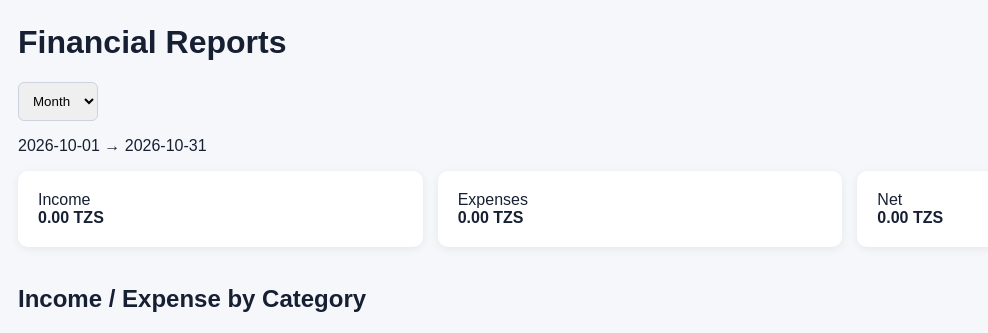
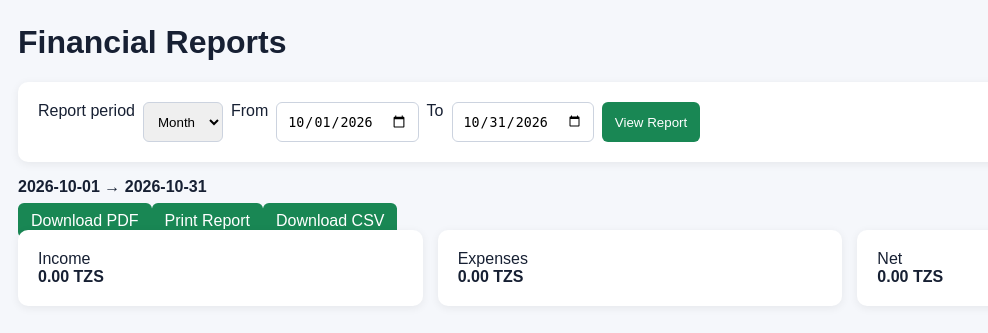
Before and after one commit to apexprintssupply-ai/MTW-ERP, a Flask app: page /reports in a window 1280 px wide. Shown: the part 47-380 px from the top of the page, without its empty margins (0-988 px from the left). Run offline with Flask 3, Linux system fonts and the light colour scheme; the visitor is signed in with stand-in values (Sample User, id 1).

Commit message:
MTW_ERP_V4_COMPLETE

```diff
--- a/app.py
+++ b/app.py
@@ -21,7 +21,7 @@ class User(db.Model):
     id=db.Column(db.Integer,primary_key=True); username=db.Column(db.String(80),unique=True,nullable=False)
     password_hash=db.Column(db.String(255),nullable=False); role=db.Column(db.String(40),default='Accounts Officer')
 class Company(db.Model):
-    id=db.Column(db.Integer,primary_key=True); name=db.Column(db.String(160),default='MTW'); address=db.Column(db.String(255)); phone=db.Column(db.String(80)); email=db.Column(db.String(120)); tin=db.Column(db.String(80)); vrn=db.Column(db.String(80)); logo=db.Column(db.String(255)); invoice_prefix=db.Column(db.String(20),default='INV')
+    id=db.Column(db.Integer,primary_key=True); name=db.Column(db.String(160),default='B & I Metal and Timber Works Co. Ltd'); address=db.Column(db.String(255)); phone=db.Column(db.String(80)); email=db.Column(db.String(120)); tin=db.Column(db.String(80)); vrn=db.Column(db.String(80)); logo=db.Column(db.String(255)); stamp=db.Column(db.String(255)); invoice_prefix=db.Column(db.String(20),default='INV')
 class Project(db.Model):
     id=db.Column(db.Integer,primary_key=True); code=db.Column(db.String(40),unique=True,nullable=False); name=db.Column(db.String(160),nullable=False); client=db.Column(db.String(160)); location=db.Column(db.String(160)); start_date=db.Column(db.Date,default=date.today); end_date=db.Column(db.Date); status=db.Column(db.String(30),default='Active'); contract_amount=db.Column(db.Numeric(14,2),default=0); notes=db.Column(db.Text)
     workers=db.relationship('ProjectWorker',backref='project',cascade='all, delete-orphan'); materials=db.relationship('Material',backref='project',cascade='all, delete-orphan'); invoices=db.relationship('Invoice',backref='project')
@@ -190,7 +190,7 @@ def invoices(): return render_template('invoices.html',invoices=Invoice.query.or
 @app.route('/invoices/new',methods=['GET','POST'])
 def invoice_new():
     if request.method=='POST':
-        c=company() or Company(name='MTW');
+        c=company() or Company(name='B & I Metal and Timber Works Co. Ltd');
         if not c.id: db.session.add(c); db.session.flush()
         num=f"{c.invoice_prefix or 'INV'}-{date.today().strftime('%Y%m%d')}-{Invoice.query.count()+1:04d}"
         inv=Invoice(number=num,project_id=int(request.form['project_id']) if request.form.get('project_id') else None,customer=request.form['customer'],issue_date=datetime.strptime(request.form['issue_date'],'%Y-%m-%d').date(),due_date=datetime.strptime(request.form['due_date'],'%Y-%m-%d').date() if request.form.get('due_date') else None,tax_rate=Decimal(request.form.get('tax_rate') or 0),notes=request.form.get('notes'))
@@ -222,24 +222,74 @@ def invoice_download(iid):
         pdf.drawString(20*mm,y,it.description[:55]); pdf.drawRightString(w-85*mm,y,f'{it.quantity:g}'); pdf.drawRightString(w-55*mm,y,f'{money(it.rate):,.2f}'); pdf.drawRightString(w-20*mm,y,f'{money(it.amount):,.2f}'); y-=6*mm
     y-=5*mm; pdf.drawRightString(w-20*mm,y,f'Subtotal: {sub:,.2f}'); y-=6*mm; pdf.drawRightString(w-20*mm,y,f'Tax: {tax:,.2f}'); y-=6*mm; pdf.setFont('Helvetica-Bold',10); pdf.drawRightString(w-20*mm,y,f'TOTAL TZS: {total:,.2f}'); pdf.save(); buf.seek(0); return send_file(buf,mimetype='application/pdf',as_attachment=True,download_name=f'{inv.number}.pdf')
 
+def report_range():
+    p=request.args.get('period','month')
+    s,e=period_dates(p)
+    if request.args.get('start'):
+        s=datetime.strptime(request.args['start'],'%Y-%m-%d').date()
+    if request.args.get('end'):
+        e=datetime.strptime(request.args['end'],'%Y-%m-%d').date()
+    return p,s,e
+
+def report_data(s,e):
+    inc,exp=totals(s,e)
+    bycat=db.session.query(Transaction.txn_type,Transaction.category,db.func.sum(Transaction.amount)).filter(Transaction.txn_date.between(s,e)).group_by(Transaction.txn_type,Transaction.category).order_by(Transaction.txn_type,Transaction.category).all()
+    byproj=db.session.query(Project.name,db.func.coalesce(db.func.sum(Transaction.amount),0)).join(Transaction,Transaction.project_id==Project.id).filter(Transaction.txn_date.between(s,e),Transaction.txn_type=='Expense').group_by(Project.name).order_by(Project.name).all()
+    rows=Transaction.query.filter(Transaction.txn_date.between(s,e)).order_by(Transaction.txn_date,Transaction.id).all()
+    return inc,exp,bycat,byproj,rows
+
 @app.route('/reports')
 def reports():
-    p=request.args.get('period','month'); s,e=period_dates(p); inc,exp=totals(s,e); bycat=db.session.query(Transaction.txn_type,Transaction.category,db.func.sum(Transaction.amount)).filter(Transaction.txn_date.between(s,e)).group_by(Transaction.txn_type,Transaction.category).order_by(Transaction.txn_type).all(); byproj=db.session.query(Project.name,db.func.coalesce(db.func.sum(Transaction.amount),0)).join(Transaction,Transaction.project_id==Project.id).filter(Transaction.txn_date.between(s,e),Transaction.txn_type=='Expense').group_by(Project.name).all(); return render_template('reports.html',period=p,start=s,end=e,income=inc,expense=exp,balance=inc-exp,bycat=bycat,byproj=byproj)
+    p,s,e=report_range(); inc,exp,bycat,byproj,rows=report_data(s,e)
+    return render_template('reports.html',period=p,start=s,end=e,income=inc,expense=exp,balance=inc-exp,bycat=bycat,byproj=byproj,rows=rows)
+
+@app.route('/reports/pdf')
+def report_pdf():
+    from reportlab.lib.pagesizes import A4
+    from reportlab.pdfgen import canvas
+    from reportlab.lib.units import mm
+    p,s,e=report_range(); inc,exp,bycat,byproj,rows=report_data(s,e); c=company()
+    buf=io.BytesIO(); pdf=canvas.Canvas(buf,pagesize=A4); w,h=A4; y=h-18*mm
+    pdf.setFont('Helvetica-Bold',15); pdf.drawString(18*mm,y,c.name if c else 'B & I Metal and Timber Works Co. Ltd'); y-=7*mm
+    pdf.setFont('Helvetica-Bold',12); pdf.drawString(18*mm,y,'FINANCIAL REPORT'); y-=6*mm
+    pdf.setFont('Helvetica',9); pdf.drawString(18*mm,y,f'Period: {s} to {e}'); y-=8*mm
+    pdf.drawString(18*mm,y,f'Income: TZS {inc:,.2f}'); pdf.drawString(85*mm,y,f'Expenses: TZS {exp:,.2f}'); pdf.drawString(150*mm,y,f'Net: TZS {(inc-exp):,.2f}'); y-=9*mm
+    pdf.setFont('Helvetica-Bold',10); pdf.drawString(18*mm,y,'Transactions'); y-=6*mm; pdf.setFont('Helvetica',8)
+    for t in rows:
+        if y<18*mm: pdf.showPage(); y=h-18*mm; pdf.setFont('Helvetica',8)
+        desc=(t.description or '')[:42]
+        pdf.drawString(18*mm,y,str(t.txn_date)); pdf.drawString(42*mm,y,(t.txn_type or '')[:8]); pdf.drawString(62*mm,y,(t.category or '')[:20]); pdf.drawString(102*mm,y,desc); pdf.drawRightString(192*mm,y,f'{money(t.amount):,.2f}'); y-=5*mm
+    if y<35*mm: pdf.showPage(); y=h-18*mm
+    y-=3*mm; pdf.setFont('Helvetica-Bold',10); pdf.drawString(18*mm,y,'Project Expenses'); y-=6*mm; pdf.setFont('Helvetica',8)
+    for name,total in byproj:
+        if y<18*mm: pdf.showPage(); y=h-18*mm; pdf.setFont('Helvetica',8)
+        pdf.drawString(18*mm,y,str(name)[:55]); pdf.drawRightString(192*mm,y,f'{money(total):,.2f}'); y-=5*mm
+    pdf.save(); buf.seek(0); return send_file(buf,mimetype='application/pdf',as_attachment=True,download_name=f'finance_report_{s}_{e}.pdf')
+
+@app.route('/reports/print')
+def report_print():
+    p,s,e=report_range(); inc,exp,bycat,byproj,rows=report_data(s,e)
+    return render_template('report_print.html',period=p,start=s,end=e,income=inc,expense=exp,balance=inc-exp,bycat=bycat,byproj=byproj,rows=rows)
+
 @app.route('/export.csv')
 def export_csv():
+    p,s,e=report_range(); _,_,_,_,rows=report_data(s,e)
     out=io.StringIO(); w=csv.writer(out); w.writerow(['Date','Type','Category','Description','Amount','Payment Method','Reference','Project'])
-    for t in Transaction.query.order_by(Transaction.txn_date).all(): w.writerow([t.txn_date,t.txn_type,t.category,t.description,t.amount,t.payment_method,t.reference,t.project.name if t.project else ''])
-    return send_file(io.BytesIO(out.getvalue().encode('utf-8-sig')),mimetype='text/csv',as_attachment=True,download_name='mtw_transactions.csv')
+    for t in rows: w.writerow([t.txn_date,t.txn_type,t.category,t.description,t.amount,t.payment_method,t.reference,t.project.name if t.project else ''])
+    return send_file(io.BytesIO(out.getvalue().encode('utf-8-sig')),mimetype='text/csv',as_attachment=True,download_name=f'mtw_transactions_{s}_{e}.csv')
 
 @app.route('/settings',methods=['GET','POST'])
 def settings():
     c=company()
-    if not c: c=Company(name='MTW'); db.session.add(c); db.session.commit()
+    if not c: c=Company(name='B & I Metal and Timber Works Co. Ltd'); db.session.add(c); db.session.commit()
     if request.method=='POST':
         c.name=request.form['name']; c.address=request.form.get('address'); c.phone=request.form.get('phone'); c.email=request.form.get('email'); c.tin=request.form.get('tin'); c.vrn=request.form.get('vrn'); c.invoice_prefix=request.form.get('invoice_prefix','INV')
         f=request.files.get('logo')
         if f and f.filename:
             ext=os.path.splitext(secure_filename(f.filename))[1].lower(); name=f'logo_{uuid.uuid4().hex}{ext}'; f.save(os.path.join(UPLOAD_DIR,name)); c.logo=name
+        st=request.files.get('stamp')
+        if st and st.filename:
+            ext=os.path.splitext(secure_filename(st.filename))[1].lower(); name=f'stamp_{uuid.uuid4().hex}{ext}'; st.save(os.path.join(UPLOAD_DIR,name)); c.stamp=name
         db.session.commit(); flash('Company settings zimehifadhiwa.','success'); return redirect(url_for('settings'))
     return render_template('settings.html',c=c)
 
--- a/templates/invoice.html
+++ b/templates/invoice.html
@@ -1 +1 @@
-{% extends 'base.html' %}{% block content %}<div class="invoice card"><div class="invoicehead">{% if company and company.logo %}<img src="{{url_for('static',filename='uploads/'+company.logo)}}" class="logo">{% endif %}<div><h1>{{company.name if company else 'MTW'}}</h1><p>{{company.address if company else ''}}<br>{{company.phone if company else ''}} {{company.email if company else ''}}<br>TIN: {{company.tin if company else ''}} | VRN: {{company.vrn if company else ''}}</p></div><div><h1>INVOICE</h1><b>{{inv.number}}</b><br>{{inv.issue_date}}</div></div><h3>Bill To: {{inv.customer}}</h3><table><tr><th>Description</th><th>Qty</th><th>Rate</th><th>Amount</th></tr>{% for x in inv.items %}<tr><td>{{x.description}}</td><td>{{x.quantity}}</td><td>{{'{:,.2f}'.format(x.rate)}}</td><td>{{'{:,.2f}'.format(x.amount)}}</td></tr>{% endfor %}</table><div class="totals">Subtotal: {{'{:,.2f}'.format(totals[0])}}<br>Tax: {{'{:,.2f}'.format(totals[1])}}<br><strong>TOTAL TZS: {{'{:,.2f}'.format(totals[2])}}</strong></div><p>{{inv.notes or ''}}</p><a class="button" href="{{url_for('invoice_download',iid=inv.id)}}">Download PDF</a></div>{% endblock %}
+{% extends 'base.html' %}{% block content %}<div class="invoice card"><div class="invoicehead">{% if company and company.logo %}<img src="{{url_for('static',filename='uploads/'+company.logo)}}" class="logo">{% endif %}<div><h1>{{company.name if company else 'B & I Metal and Timber Works Co. Ltd'}}</h1><p>{{company.address if company else ''}}<br>{{company.phone if company else ''}} {{company.email if company else ''}}<br>TIN: {{company.tin if company else ''}} | VRN: {{company.vrn if company else ''}}</p></div><div><h1>INVOICE</h1><b>{{inv.number}}</b><br>{{inv.issue_date}}</div></div><h3>Bill To: {{inv.customer}}</h3><table><tr><th>Description</th><th>Qty</th><th>Rate</th><th>Amount</th></tr>{% for x in inv.items %}<tr><td>{{x.description}}</td><td>{{x.quantity}}</td><td>{{'{:,.2f}'.format(x.rate)}}</td><td>{{'{:,.2f}'.format(x.amount)}}</td></tr>{% endfor %}</table><div class="totals">Subtotal: {{'{:,.2f}'.format(totals[0])}}<br>Tax: {{'{:,.2f}'.format(totals[1])}}<br><strong>TOTAL TZS: {{'{:,.2f}'.format(totals[2])}}</strong></div><p>{{inv.notes or ''}}</p>{% if company and company.stamp %}<img src="{{url_for('static',filename='uploads/'+company.stamp)}}" class="logo">{% endif %}<div class="actions no-print"><a class="button" href="{{url_for('invoice_download',iid=inv.id)}}">Download PDF</a><button onclick="window.print()">Print Invoice</button></div></div>{% endblock %}
--- /dev/null
+++ b/templates/report_print.html
@@ -0,0 +1 @@
+<!doctype html><html><head><meta charset="utf-8"><title>Financial Report</title><style>body{font-family:Arial,sans-serif;margin:30px;color:#111}h1{margin-bottom:4px}table{width:100%;border-collapse:collapse;margin:15px 0}th,td{border:1px solid #aaa;padding:6px;text-align:left;font-size:12px}th{background:#eee}.summary{display:flex;gap:30px;margin:20px 0}.box{border:1px solid #aaa;padding:12px;min-width:170px}@media print{.no-print{display:none}}</style></head><body><button class="no-print" onclick="window.print()">Print</button><h1>{{company.name if company else 'B & I Metal and Timber Works Co. Ltd'}}</h1><h2>Financial Report</h2><p>Period: {{start}} to {{end}}</p><div class="summary"><div class="box">Income<br><b>{{'{:,.2f}'.format(income)}} TZS</b></div><div class="box">Expenses<br><b>{{'{:,.2f}'.format(expense)}} TZS</b></div><div class="box">Net<br><b>{{'{:,.2f}'.format(balance)}} TZS</b></div></div><h3>Transactions</h3><table><tr><th>Date</th><th>Type</th><th>Category</th><th>Description</th><th>Amount</th></tr>{% for t in rows %}<tr><td>{{t.txn_date}}</td><td>{{t.txn_type}}</td><td>{{t.category}}</td><td>{{t.description}}</td><td>{{'{:,.2f}'.format(t.amount)}}</td></tr>{% endfor %}</table><h3>Project Expenses</h3><table><tr><th>Project</th><th>Expenses</th></tr>{% for n,t in byproj %}<tr><td>{{n}}</td><td>{{'{:,.2f}'.format(t)}} TZS</td></tr>{% endfor %}</table></body></html>
--- a/templates/reports.html
+++ b/templates/reports.html
@@ -1 +1,7 @@
-{% extends 'base.html' %}{% block content %}<h1>Financial Reports</h1><form class="filters"><select name="period" onchange="this.form.submit()"><option value="day" {% if period=='day' %}selected{% endif %}>Day</option><option value="week" {% if period=='week' %}selected{% endif %}>Week</option><option value="month" {% if period=='month' %}selected{% endif %}>Month</option><option value="year" {% if period=='year' %}selected{% endif %}>Year</option></select></form><p>{{start}} → {{end}}</p><div class="grid three"><div class="card">Income<br><strong>{{'{:,.2f}'.format(income)}} TZS</strong></div><div class="card">Expenses<br><strong>{{'{:,.2f}'.format(expense)}} TZS</strong></div><div class="card">Net<br><strong>{{'{:,.2f}'.format(balance)}} TZS</strong></div></div><h2>Income / Expense by Category</h2><table><tr><th>Type</th><th>Category</th><th>Total</th></tr>{% for typ,cat,total in bycat %}<tr><td>{{typ}}</td><td>{{cat}}</td><td>{{'{:,.2f}'.format(total)}}</td></tr>{% endfor %}</table><h2>Project Expenses</h2><table><tr><th>Project</th><th>Expenses</th></tr>{% for n,t in byproj %}<tr><td>{{n}}</td><td>{{'{:,.2f}'.format(t)}}</td></tr>{% endfor %}</table><a class="button" href="{{url_for('export_csv')}}">Export CSV</a>{% endblock %}
+{% extends 'base.html' %}{% block content %}<h1>Financial Reports</h1>
+<form class="filters card"><label>Report period</label><select name="period" onchange="this.form.submit()"><option value="day" {% if period=='day' %}selected{% endif %}>Day</option><option value="week" {% if period=='week' %}selected{% endif %}>Week</option><option value="month" {% if period=='month' %}selected{% endif %}>Month</option><option value="year" {% if period=='year' %}selected{% endif %}>Year</option></select><label>From</label><input type="date" name="start" value="{{start}}"><label>To</label><input type="date" name="end" value="{{end}}"><button>View Report</button></form>
+<p><strong>{{start}}</strong> → <strong>{{end}}</strong></p><div class="actions"><a class="button" href="{{url_for('report_pdf',period=period,start=start,end=end)}}">Download PDF</a><a class="button" target="_blank" href="{{url_for('report_print',period=period,start=start,end=end)}}">Print Report</a><a class="button" href="{{url_for('export_csv',period=period,start=start,end=end)}}">Download CSV</a></div>
+<div class="grid three"><div class="card">Income<br><strong>{{'{:,.2f}'.format(income)}} TZS</strong></div><div class="card">Expenses<br><strong>{{'{:,.2f}'.format(expense)}} TZS</strong></div><div class="card">Net<br><strong>{{'{:,.2f}'.format(balance)}} TZS</strong></div></div>
+<h2>Income / Expense by Category</h2><table><tr><th>Type</th><th>Category</th><th>Total</th></tr>{% for typ,cat,total in bycat %}<tr><td>{{typ}}</td><td>{{cat}}</td><td>{{'{:,.2f}'.format(total)}} TZS</td></tr>{% endfor %}</table>
+<h2>Project Expenses</h2><table><tr><th>Project</th><th>Expenses</th></tr>{% for n,t in byproj %}<tr><td>{{n}}</td><td>{{'{:,.2f}'.format(t)}} TZS</td></tr>{% endfor %}</table>
+{% endblock %}
--- a/templates/settings.html
+++ b/templates/settings.html
@@ -1 +1 @@
-{% extends 'base.html' %}{% block content %}<h1>Company Settings</h1><form method="post" enctype="multipart/form-data" class="card form"><label>Company Name</label><input name="name" value="{{c.name}}" required><label>Address</label><input name="address" value="{{c.address or ''}}"><label>Phone</label><input name="phone" value="{{c.phone or ''}}"><label>Email</label><input name="email" value="{{c.email or ''}}"><label>TIN</label><input name="tin" value="{{c.tin or ''}}"><label>VRN</label><input name="vrn" value="{{c.vrn or ''}}"><label>Invoice Prefix</label><input name="invoice_prefix" value="{{c.invoice_prefix or 'INV'}}"><label>Company Logo</label><input type="file" name="logo" accept="image/*">{% if c.logo %}<img src="{{url_for('static',filename='uploads/'+c.logo)}}" class="logo">{% endif %}<button>Save Company Details</button></form>{% endblock %}
+{% extends 'base.html' %}{% block content %}<h1>Company Settings</h1><form method="post" enctype="multipart/form-data" class="card form"><label>Company Name</label><input name="name" value="{{c.name}}" required><label>Address</label><input name="address" value="{{c.address or ''}}"><label>Phone</label><input name="phone" value="{{c.phone or ''}}"><label>Email</label><input name="email" value="{{c.email or ''}}"><label>TIN</label><input name="tin" value="{{c.tin or ''}}"><label>VRN</label><input name="vrn" value="{{c.vrn or ''}}"><label>Invoice Prefix</label><input name="invoice_prefix" value="{{c.invoice_prefix or 'INV'}}"><label>Company Logo</label><input type="file" name="logo" accept="image/*">{% if c.logo %}<img src="{{url_for('static',filename='uploads/'+c.logo)}}" class="logo">{% endif %}<label>Company Stamp / Mhuri</label><input type="file" name="stamp" accept="image/*">{% if c.stamp %}<img src="{{url_for('static',filename='uploads/'+c.stamp)}}" class="logo">{% endif %}<button>Save Company Details</button></form>{% endblock %}
```
Also changed, not shown: README.md.
